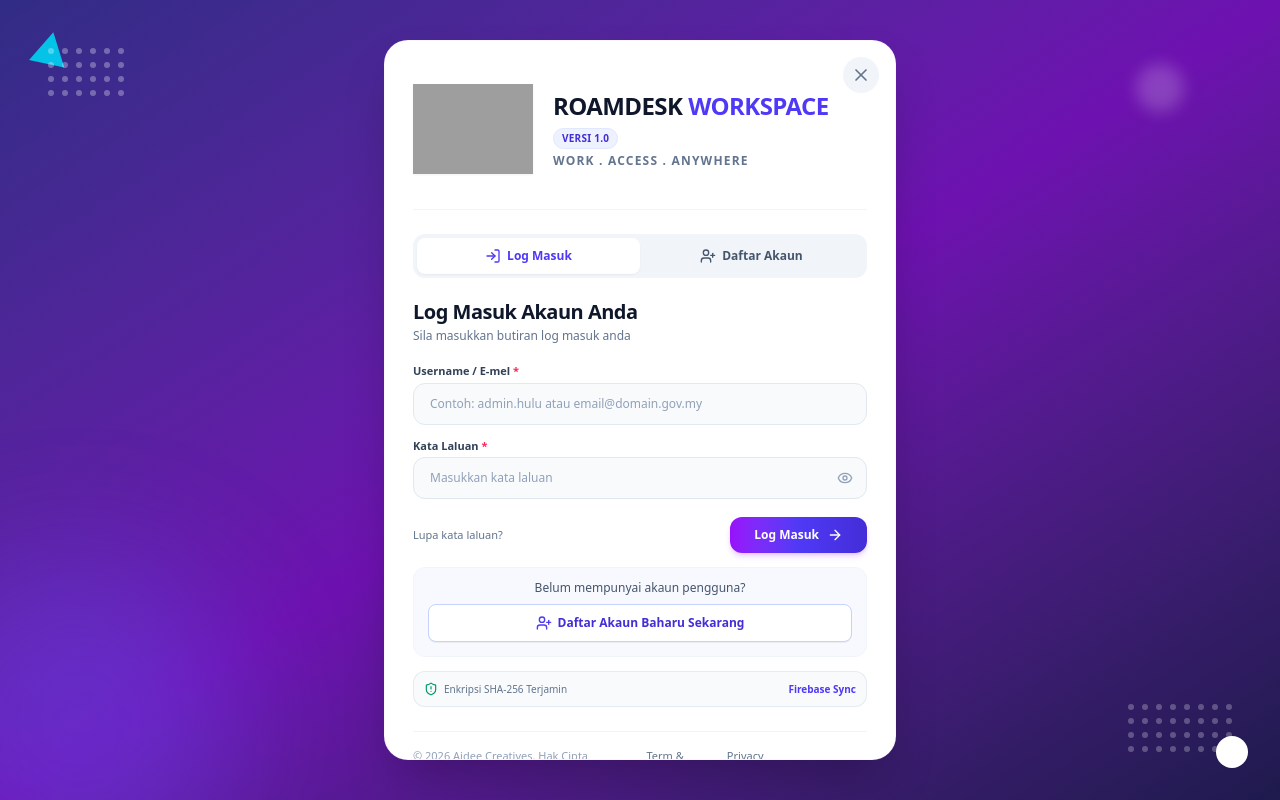
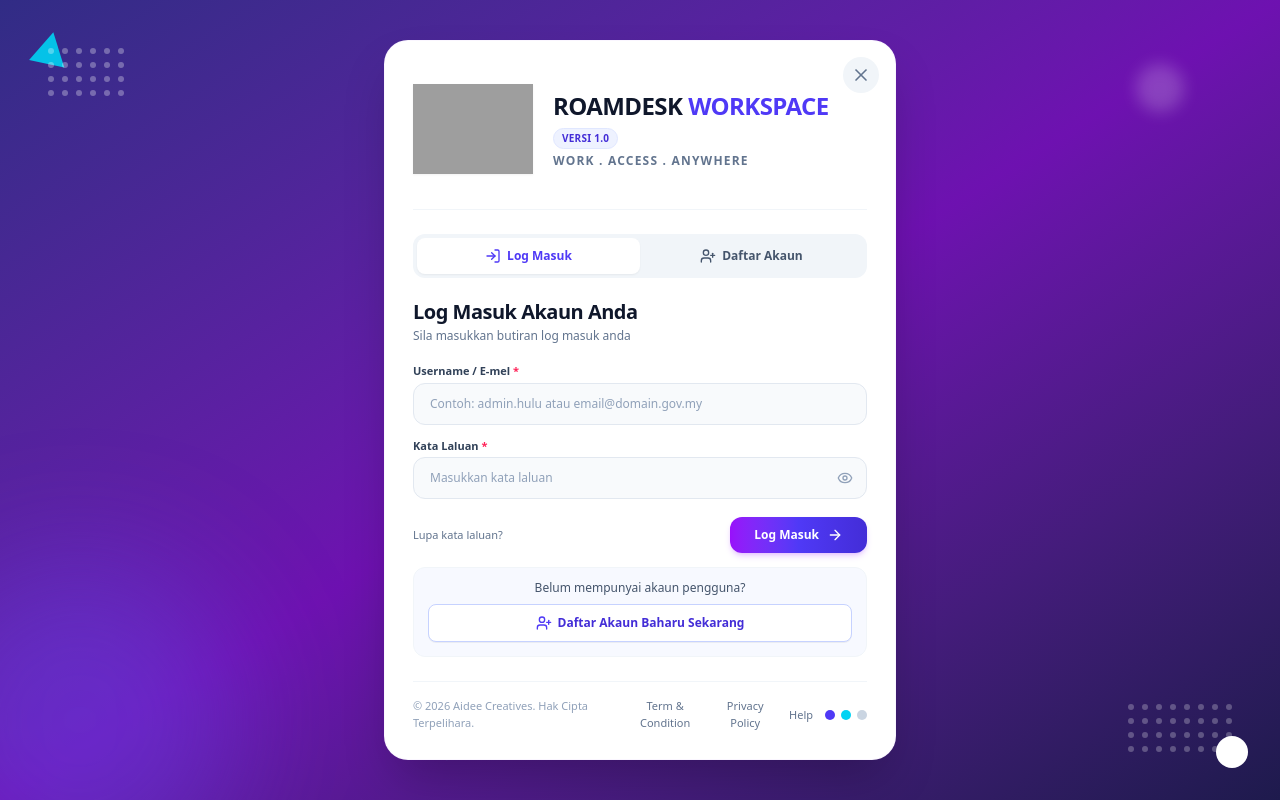
Before and after one commit to iqmalinsyad-cyber/mytaskora, a React (Vite) app: page / in a window 1280 px wide. Built offline with nearby package versions, Linux system fonts and the light colour scheme; no server answers; the database is empty; grey boxes are pictures that could not be loaded.

Commit message:
Add files via upload

```diff
--- a/src/components/LoginModal.tsx
+++ b/src/components/LoginModal.tsx
@@ -341,7 +341,7 @@
                 <div className="flex items-center justify-between pt-1 gap-2">
                   <button
                     type="button"
-                    onClick={() => setErrorMessage('Sila hubungi Pentadbir Sistem untuk bantuan kata laluan.')}
+                    onClick={() => setErrorMessage('Sila hubungi Admin untuk reset kata laluan.')}
                     className="text-[11px] text-slate-500 hover:text-indigo-600 font-medium transition-colors"
                   >
                     Lupa kata laluan?
@@ -384,22 +384,7 @@
                   </button>
                 </div>
 
-                {/* Encryption Status Tag */}
-                <div className="p-2.5 rounded-xl bg-slate-50 border border-slate-200/80 text-[10px] text-slate-500 flex items-center justify-between">
-                  <div className="flex items-center gap-1.5 font-medium">
-                    <ShieldAlert className="w-3.5 h-3.5 text-emerald-600" />
-                    <span>Enkripsi SHA-256 Terjamin</span>
-                  </div>
-                  {onOpenSupabaseModal && (
-                    <button
-                      type="button"
-                      onClick={onOpenSupabaseModal}
-                      className="text-indigo-600 hover:underline font-bold"
-                    >
-                      Firebase Sync
-                    </button>
-                  )}
-                </div>
+
 
               </form>
             ) : (
--- a/src/components/Sidebar.tsx
+++ b/src/components/Sidebar.tsx
@@ -110,8 +110,8 @@
     kanban: { id: 'kanban', label: 'Paparan Aduan', icon: Kanban },
     templates: { id: 'templates', label: 'Format / Template Catatan', icon: FileText },
     linkhub: { id: 'linkhub', label: 'Linkhub', icon: FolderGit2, badge: 'Baharu' },
-    downloads: { id: 'downloads', label: 'Koleksi Download', icon: Download, badge: 'Baharu' },
-    notes: { id: 'notes', label: 'Nota / Ref Notes', icon: StickyNote, badge: 'Baharu' },
+    downloads: { id: 'downloads', label: 'Download / Tools', icon: Download, badge: 'Baharu' },
+    notes: { id: 'notes', label: 'Notebook', icon: StickyNote, badge: 'Baharu' },
     admin: { id: 'admin', label: 'Pentadbiran & Audit User', icon: ShieldCheck },
     login: { id: 'login', label: 'Log Masuk (Encrypted)', icon: Lock, action: onOpenLogin },
     settings: { id: 'settings', label: 'Tetapan Akaun', icon: Settings },
```
